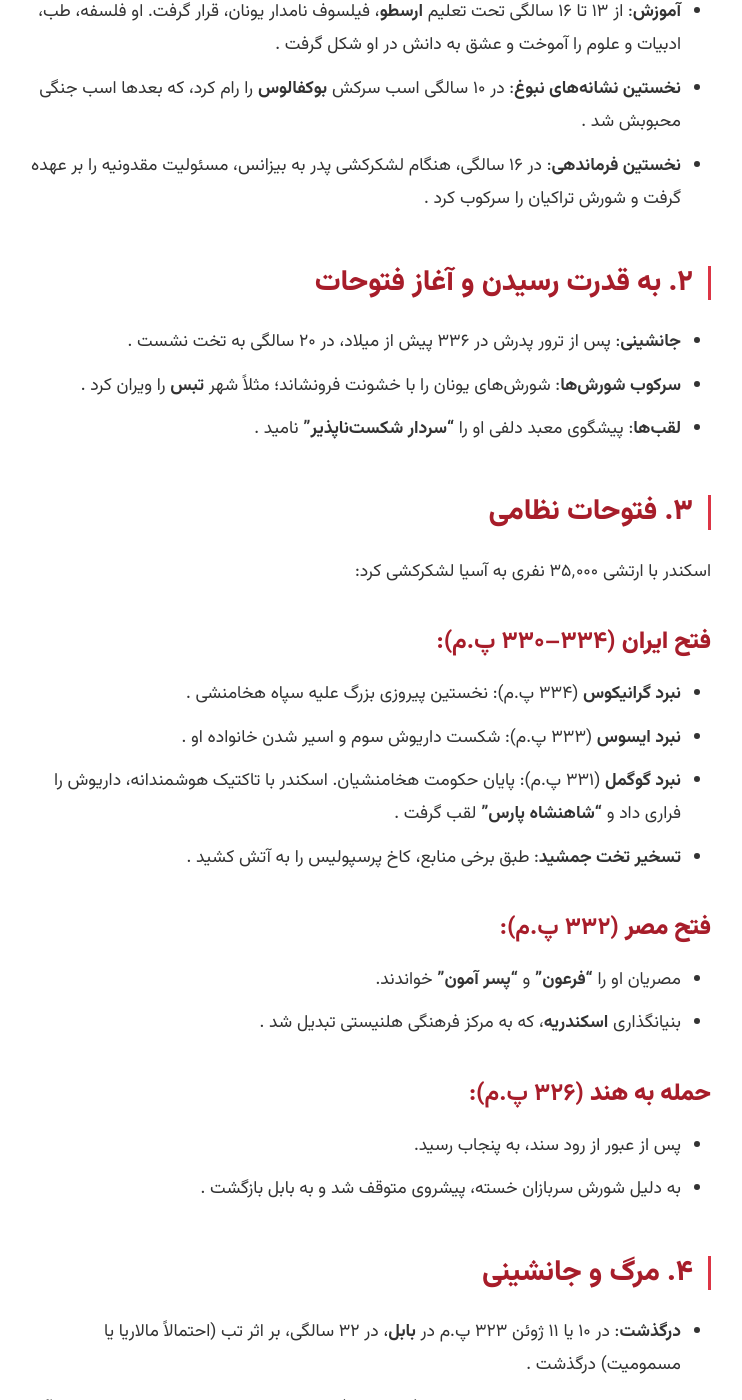
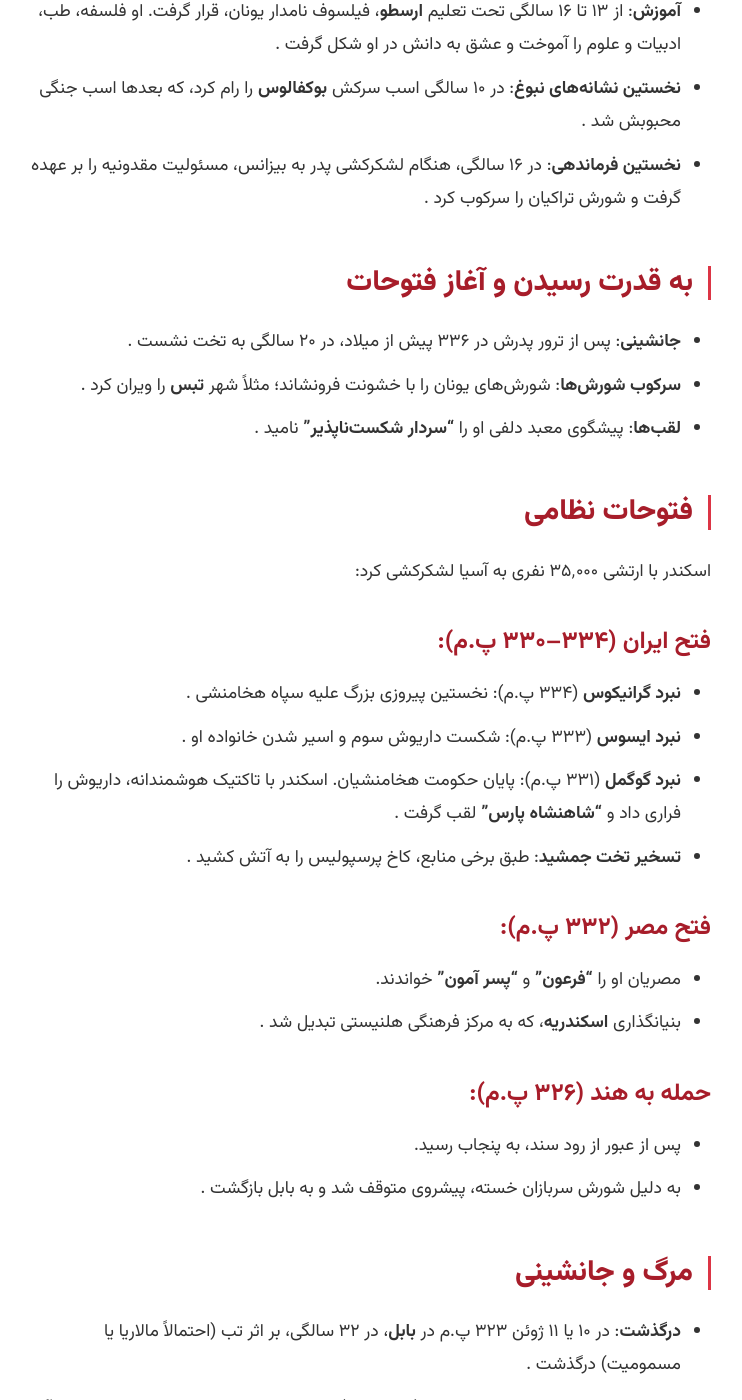
Before and after one commit to darkblog/darkblog.github.io, a Jekyll site: the page built from _posts/2025-7-6-76.md, in a window 1280 px wide and 1400 px high, scrolled down 703 px. Shown: the whole window, without its empty margins (289-1031 px from the left). Built offline with Jekyll 4.4.1, drawn with Linux system fonts in a browser that asks for light colours; some of the changed text lies outside the part shown.

Commit message:
Update 2025-7-6-76.md

```diff
--- a/_posts/2025-7-6-76.md
+++ b/_posts/2025-7-6-76.md
@@ -5,46 +5,46 @@ title: زندگینامه اسکندر مقدونی (اسکندر کبیر)
 
 اسکندر سوم مقدونی (۳۵۶–۳۲۳ پیش از میلاد)، مشهور به **اسکندر کبیر**، یکی از بزرگترین فرماندهان نظامی تاریخ و بنیانگذار امپراتوریی بود که از یونان تا هند گسترش یافت. در فرهنگ فارسی با عناوینی مانند **اسکندر مقدونی**، **ذوالقرنین** (در برخی منابع اسلامی) و **خداوندگار آسیا** شناخته می‌شود .
 
-## ۱. تولد و سال‌های آغازین
+## تولد و سال‌های آغازین
 - **تولد**: در ۲۰ یا ۲۱ ژوئیه ۳۵۶ پیش از میلاد در **پلا**، پایتخت مقدونیه، به دنیا آمد .
 - **خانواده**: پدرش **فیلیپ دوم**، پادشاه مقدونیه، و مادرش **المپیاس**، شاهزاده‌ای از اپیروس بود.
 - **آموزش**: از ۱۳ تا ۱۶ سالگی تحت تعلیم **ارسطو**، فیلسوف نامدار یونان، قرار گرفت. او فلسفه، طب، ادبیات و علوم را آموخت و عشق به دانش در او شکل گرفت .
 - **نخستین نشانه‌های نبوغ**: در ۱۰ سالگی اسب سرکش **بوکفالوس** را رام کرد، که بعدها اسب جنگی محبوبش شد .
 - **نخستین فرماندهی**: در ۱۶ سالگی، هنگام لشکرکشی پدر به بیزانس، مسئولیت مقدونیه را بر عهده گرفت و شورش تراکیان را سرکوب کرد .
 
-## ۲. به قدرت رسیدن و آغاز فتوحات
+## به قدرت رسیدن و آغاز فتوحات
 - **جانشینی**: پس از ترور پدرش در ۳۳۶ پیش از میلاد، در ۲۰ سالگی به تخت نشست .
 - **سرکوب شورش‌ها**: شورش‌های یونان را با خشونت فرونشاند؛ مثلاً شهر **تبس** را ویران کرد .
 - **لقب‌ها**: پیشگوی معبد دلفی او را **"سردار شکست‌ناپذیر"** نامید .
 
-## ۳. فتوحات نظامی
+## فتوحات نظامی
 اسکندر با ارتشی ۳۵٬۰۰۰ نفری به آسیا لشکرکشی کرد:
 
-### **فتح ایران** (۳۳۴–۳۳۰ پ.م):
+### فتح ایران (۳۳۴–۳۳۰ پ.م):
 - **نبرد گرانیکوس** (۳۳۴ پ.م): نخستین پیروزی بزرگ علیه سپاه هخامنشی .
 - **نبرد ایسوس** (۳۳۳ پ.م): شکست داریوش سوم و اسیر شدن خانواده او .
 - **نبرد گوگمل** (۳۳۱ پ.م): پایان حکومت هخامنشیان. اسکندر با تاکتیک هوشمندانه، داریوش را فراری داد و **"شاهنشاه پارس"** لقب گرفت .
 - **تسخیر تخت جمشید**: طبق برخی منابع، کاخ پرسپولیس را به آتش کشید .
 
-### **فتح مصر** (۳۳۲ پ.م):
+### فتح مصر (۳۳۲ پ.م):
 - مصریان او را **"فرعون"** و **"پسر آمون"** خواندند.
 - بنیانگذاری **اسکندریه**، که به مرکز فرهنگی هلنیستی تبدیل شد .
 
-### **حمله به هند** (۳۲۶ پ.م):
+### حمله به هند (۳۲۶ پ.م):
 - پس از عبور از رود سند، به پنجاب رسید.
 - به دلیل شورش سربازان خسته، پیشروی متوقف شد و به بابل بازگشت .
 
-## ۴. مرگ و جانشینی
+## مرگ و جانشینی
 - **درگذشت**: در ۱۰ یا ۱۱ ژوئن ۳۲۳ پ.م در **بابل**، در ۳۲ سالگی، بر اثر تب (احتمالاً مالاریا یا مسمومیت) درگذشت .
 - **جانشینان**: امپراتوری او بین سردارانش (**دیادوخوی**) تقسیم شد. پسرش **اسکندر چهارم** به دنیا آمد، اما کشته شد .
 
-## ۵. میراث و تأثیرات
+## میراث و تأثیرات
 - **شهرسازی**: بیش از ۲۰ شهر به نام **اسکندریه** ساخت که مهم‌ترین آن در مصر بود .
 - **فرهنگ هلنیستی**: تلفیق فرهنگ یونانی با شرقی، پایه‌گذار تمدنی شد که قرن‌ها پایید .
 - **نظامی‌گری**: تاکتیک‌های او (مانند **فالانژ**) هنوز در آکادمی‌های نظامی تدریس می‌شود .
 - **در ادبیات فارسی**: دوگانگی چهرهٔ او—هم **ویرانگر تخت جمشید** و هم **قهرمان اسکندرنامه‌ها**—نشان‌دهنده تناقض در восприیمش است . برخی او را با **ذوالقرنین** در قرآن مطابق می‌دانند .
 
-## ۶. ویژگی‌های شخصیتی
+## ویژگی‌های شخصیتی
 - **جاه‌طلبی**: جمله مشهورش: *"ترجیح می‌دهم زندگی کوتاه و پرافتخاری داشته باشم تا زندگی طولانی در گمنامی"* .
 - **رهبری**: همیشه در خط مقدم نبرد حاضر می‌شد و هرگز شکست نخورد .
 - **روابط**: با **هفستیون** (دوست صمیمی) و **روکسانا** (همسر ایرانی) پیوندهای عمیقی داشت .
```
